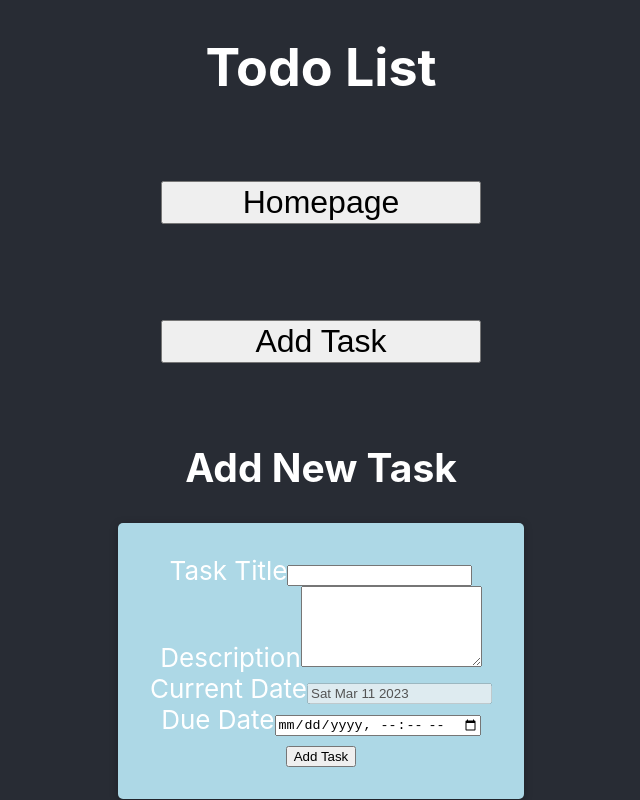
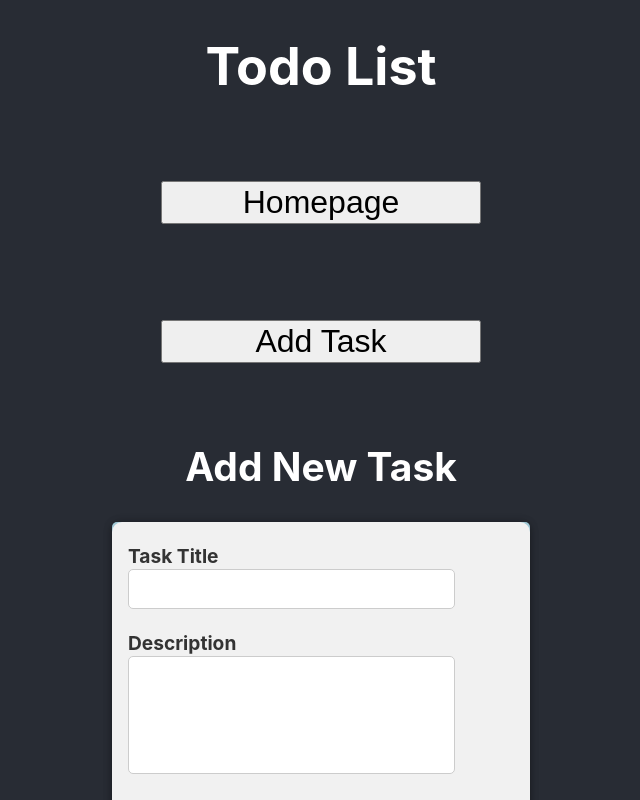
Before and after one commit to jyoonbcit/ToDoList, a React (Create React App) app in the folder todolist/: page /submission in a window 1280 px wide. Shown: the top 800 px of the page, without its empty margins (319-959 px from the left). Built offline with nearby package versions, Linux system fonts and the light colour scheme; the HTML template or start-up script is replaced by a standard one.

Commit message:
Add textform css

```diff
--- a/todolist/src/components/task/newtaskform.module.css
+++ b/todolist/src/components/task/newtaskform.module.css
@@ -1,7 +1,54 @@
 .form {
-    padding: 2rem;
+    text-align: left;
+    display: flex;
+    flex-direction: column;
+    gap: 1rem;
+    padding: 1rem;
+    background-color: #f1f1f1;
+    border-radius: 10px;
+    box-shadow: 0px 0px 10px rgba(0, 0, 0, 0.2);
 }
 
-.control {
-    margin-bottom: 0.5 rem;
+.form label {
+    font-size: 1.2rem;
+    font-weight: bold;
+    color: #333;
 }
+
+.form input,
+.form textarea {
+    padding: 0.5rem;
+    font-size: 1.2rem;
+    border-radius: 5px;
+    border: 1px solid #ccc;
+    width: 80%;
+    margin-left: auto;
+    margin-right: 0;
+    text-align: left;
+}
+
+.form input:focus,
+.form textarea:focus {
+    outline: none;
+    border-color: #4a90e2;
+    box-shadow: 0px 0px 5px rgba(74, 144, 226, 0.5);
+}
+
+.form button {
+    padding: 0.5rem;
+    font-size: 1.2rem;
+    color: #fff;
+    background-color: #4a90e2;
+    border: none;
+    border-radius: 5px;
+    cursor: pointer;
+}
+
+.form button:hover {
+    background-color: #3467b5;
+}
+
+.form textarea {
+    height: 100px;
+    resize: none;
+}
```
